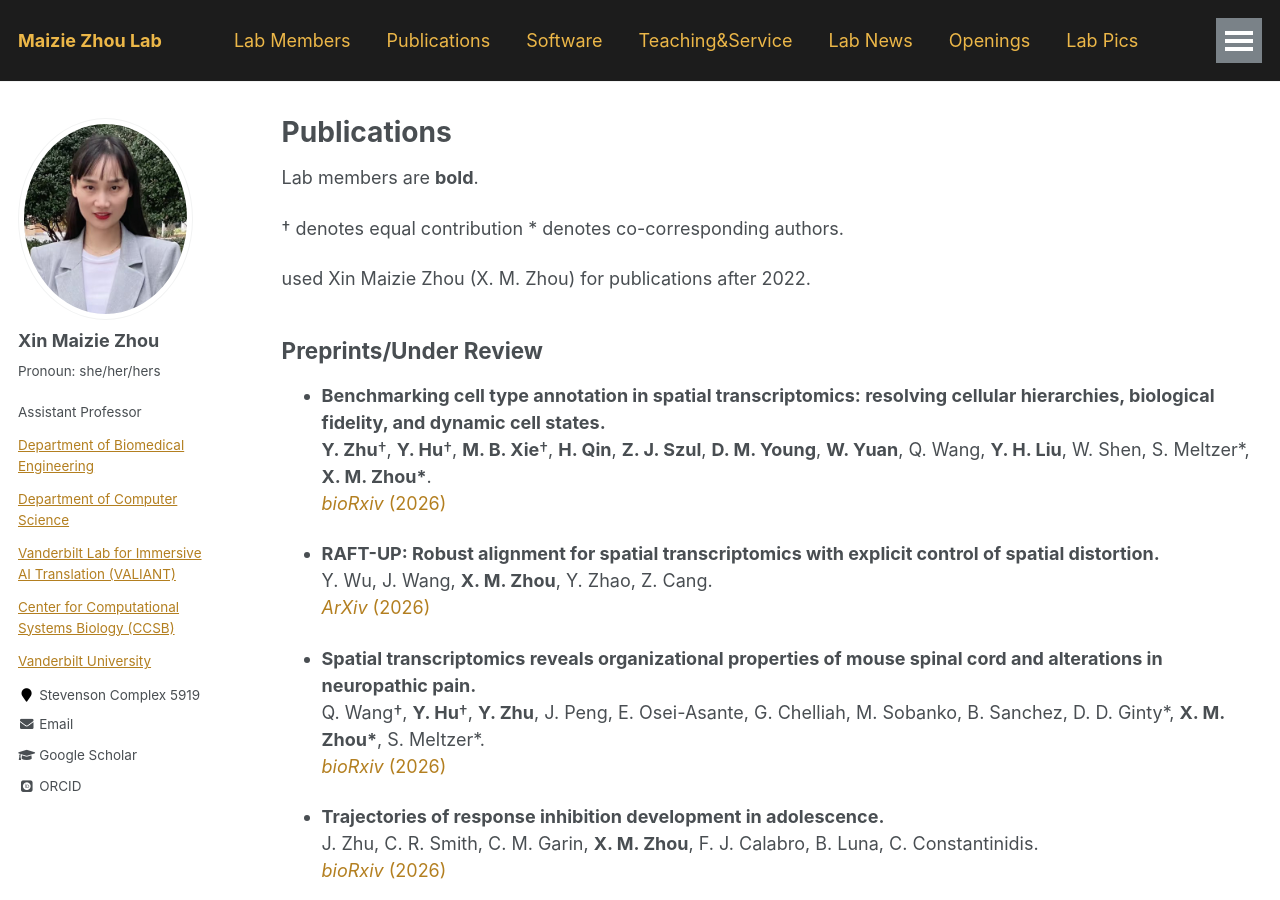
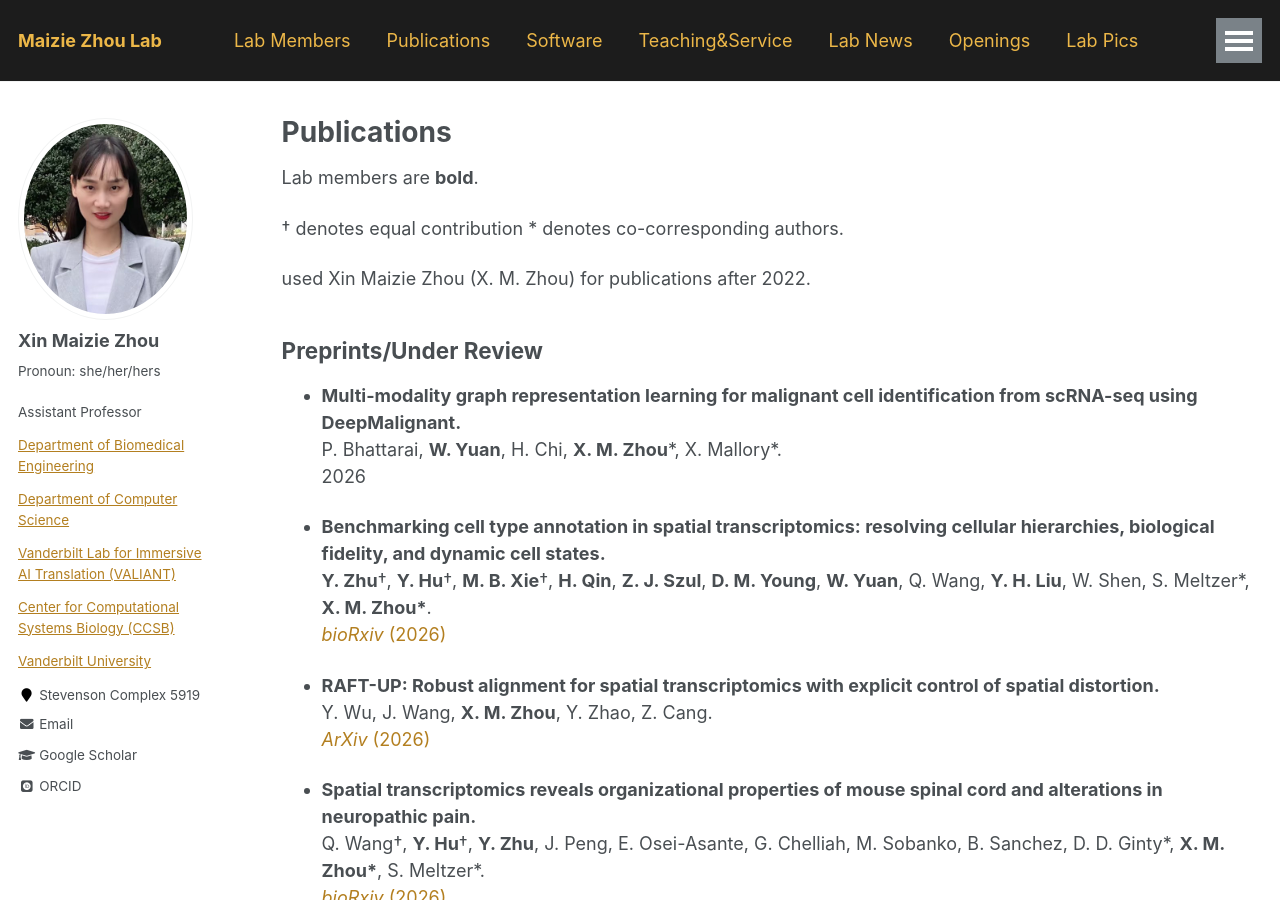
Before and after one commit to maiziezhoulab/Maiziezhoulab.github.io, a Jekyll site: the page built from _pages/publications.md, in a window 1280 px wide and 900 px high. Built offline with Jekyll 4.4.1, drawn with Linux system fonts in a browser that asks for light colours; some web fonts are replaced.

Commit message:
Update publications.md

```diff
--- a/_pages/publications.md
+++ b/_pages/publications.md
@@ -24,6 +24,10 @@ Lab members are **bold**.
 used Xin Maizie Zhou (X. M. Zhou) for publications after 2022.
 
 ## Preprints/Under Review
+- **Multi-modality graph representation learning for malignant cell identification from scRNA-seq using DeepMalignant.**
+  P. Bhattarai, **W. Yuan**, H. Chi, **X. M. Zhou**\*, X. Mallory\*.
+  2026
+
 - **Benchmarking cell type annotation in spatial transcriptomics: resolving cellular hierarchies, biological fidelity, and dynamic cell states.**
   **Y. Zhu**†, **Y. Hu**†, **M. B. Xie**†, **H. Qin**, **Z. J. Szul**, **D. M. Young**, **W. Yuan**, Q. Wang, **Y. H. Liu**, W. Shen, S. Meltzer\*, **X. M. Zhou\***.
   [_bioRxiv_ (2026)](https://www.biorxiv.org/content/10.64898/2026.06.16.732716v1)
```
